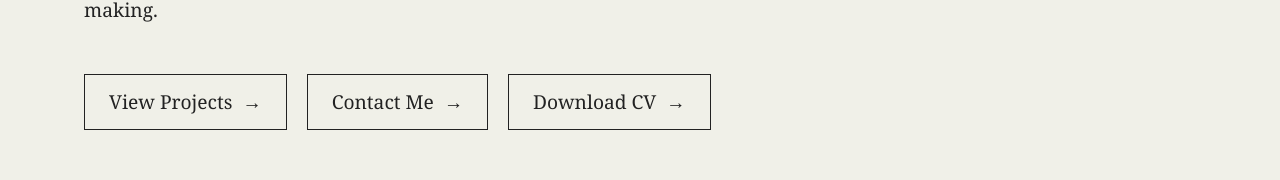
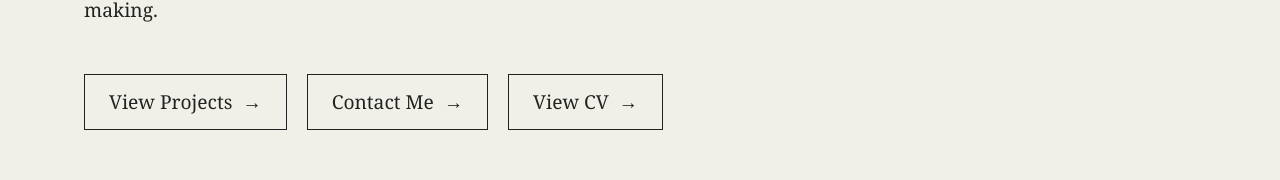
Before and after one commit to saharaty/saharaty.github.io, a plain HTML site: page index.html in a window 1280 px wide. Shown: the part 561-741 px from the top of the page. Drawn offline with Linux system fonts and the light colour scheme.

Commit message:
Update index.html
view instead of download

```diff
--- a/index.html
+++ b/index.html
@@ -43,7 +43,7 @@
                 <div class="cta-buttons">
                     <a href="#projects" class="btn primary">View Projects</a>
                     <a href="#contact" class="btn secondary">Contact Me</a>
-                    <a href="Sahar_Harati_cv.pdf" class="btn secondary" download>Download CV</a>
+                    <a href="Sahar_Harati_cv.pdf" class="btn secondary" target="_blank">View CV</a>
 
                 </div>
             </div>
```
